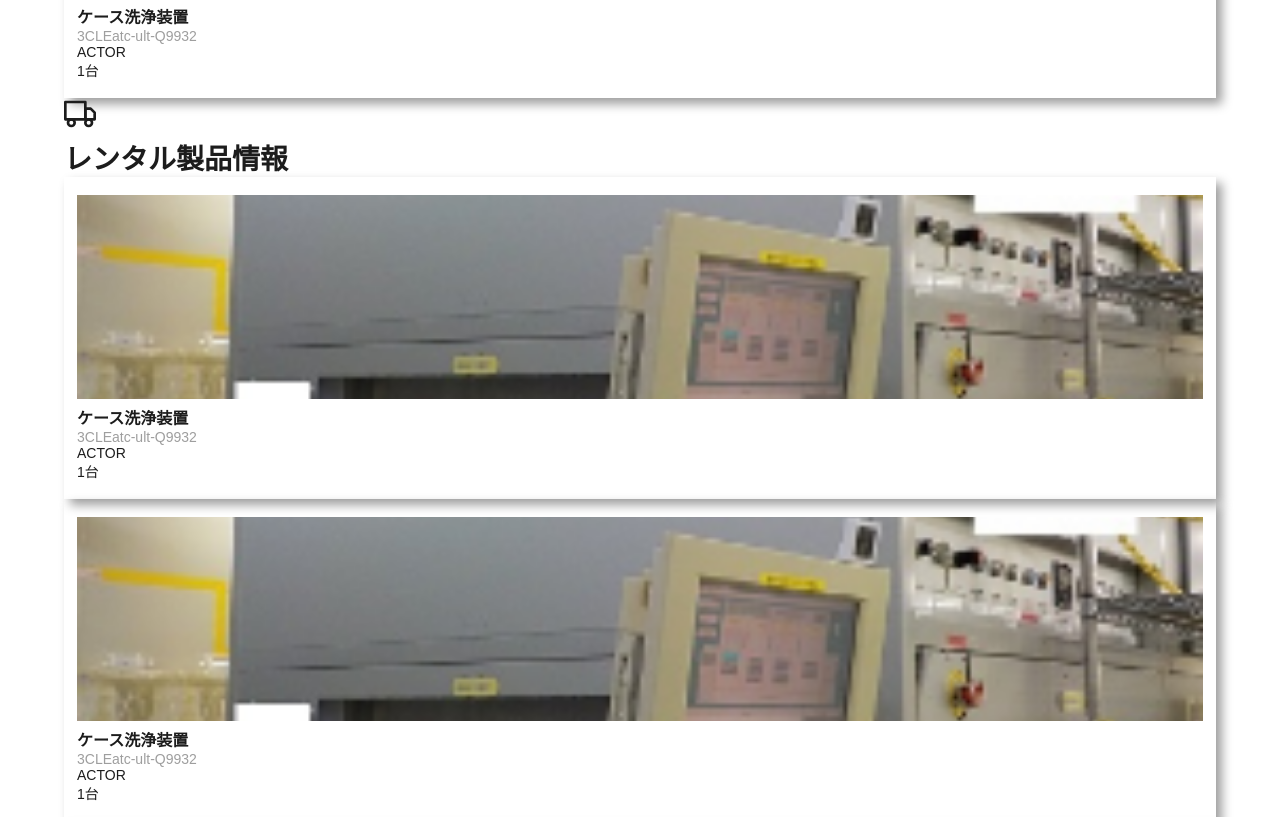
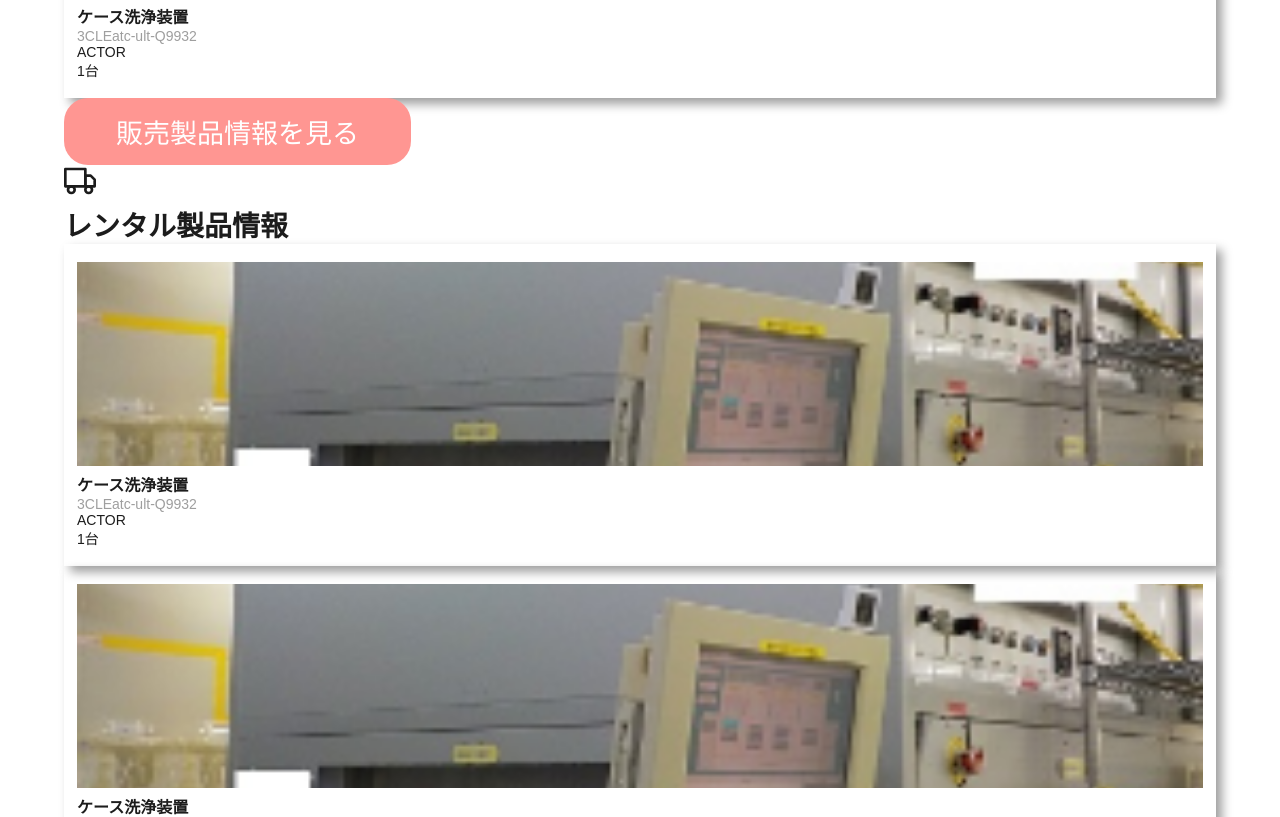
Before and after one commit to satoshi-create/TTC_re, a Next.js app: page / in a window 1280 px wide. Shown: the part 2726-3543 px from the top of the page. Built offline with nearby package versions, Linux system fonts and the light colour scheme.

Commit message:
ProductsコンポーネントにButtonを追加

```diff
--- a/components/Button.js
+++ b/components/Button.js
@@ -3,10 +3,12 @@ import React from "react";
 import styles from "../styles/Button.module.css";
 
 const Button = ({ value }) => {
-  const { name, path } = value;
+  const { name, path, section } = value;
   return (
     <Link href={path}>
-      <button className={`btn ${styles.herobtn}`}>{name}</button>
+      <button className={`btn ${styles.btn} ${styles[section]}`}>
+        {name}
+      </button>
     </Link>
   );
 };
--- a/components/Products.js
+++ b/components/Products.js
@@ -5,6 +5,7 @@ import { ShoppingCart, ShoppingBag, Truck } from "react-feather";
 import Image from "next/image";
 import Link from "next/link";
 import products from "../libs/products";
+import Button from "./Button";
 const Products = () => {
   return (
     <section className="parts-grid section-padding">
@@ -41,6 +42,13 @@ const Products = () => {
                     </div>
                   );
                 })}
+                <Button
+                  value={{
+                    name: `${name}を見る`,
+                    path: "/",
+                    section: "products",
+                  }}
+                />
               </div>
             </React.Fragment>
           );
--- a/styles/Button.module.css
+++ b/styles/Button.module.css
@@ -1,4 +1,4 @@
-.herobtn {
+.btn {
   font-family: var(--catch-font);
   font-weight: 500;
   color: var(--white);
```
